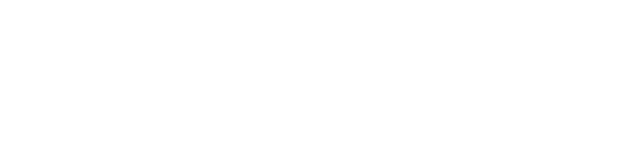
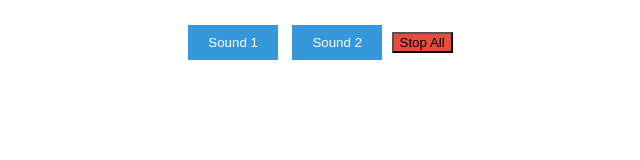
Before and after one commit to acciojob/Soundbar-Jef-king, a website: page main.html in a window 1280 px wide. Shown: the whole page, without its empty margins (322-962 px from the left). Drawn offline with Linux system fonts and the light colour scheme.

Commit message:
created a submission

```diff
--- a/main.html
+++ b/main.html
@@ -7,7 +7,12 @@
 </head>
 
 <body>
-	<!-- the entire body must be written by student -->
+	<div id="buttons">
+        <button class="btn" onclick="playSound('sound1.mp3')">Sound 1</button>
+        <button class="btn" onclick="playSound('sound2.mp3')">Sound 2</button>
+        <!-- Add more buttons for other sounds -->
+        <button class="stop" onclick="stopAllSounds()">Stop All</button>
+    </div>
     <script type="text/javascript" src="./script.js">
 </script>
 
--- a/script.js
+++ b/script.js
@@ -1 +1,9 @@
-//your JS code here. If required.
+function playSound(soundFileName) {
+    const audio = new Audio(`sounds/${soundFileName}`);
+    audio.play();
+}
+
+function stopAllSounds() {
+    const allAudioElements = document.querySelectorAll('audio');
+    allAudioElements.forEach((audio) => audio.pause());
+}
--- a/styles.css
+++ b/styles.css
@@ -1 +1,23 @@
-/*  your css code here. If applicable */
+body {
+    font-family: Arial, sans-serif;
+    text-align: center;
+    margin: 0;
+    padding: 0;
+}
+
+#buttons {
+    margin-top: 20px;
+}
+
+.btn {
+    background-color: #3498db;
+    color: #fff;
+    border: none;
+    padding: 10px 20px;
+    margin: 5px;
+    cursor: pointer;
+}
+
+.stop {
+    background-color: #e74c3c;
+}
```
